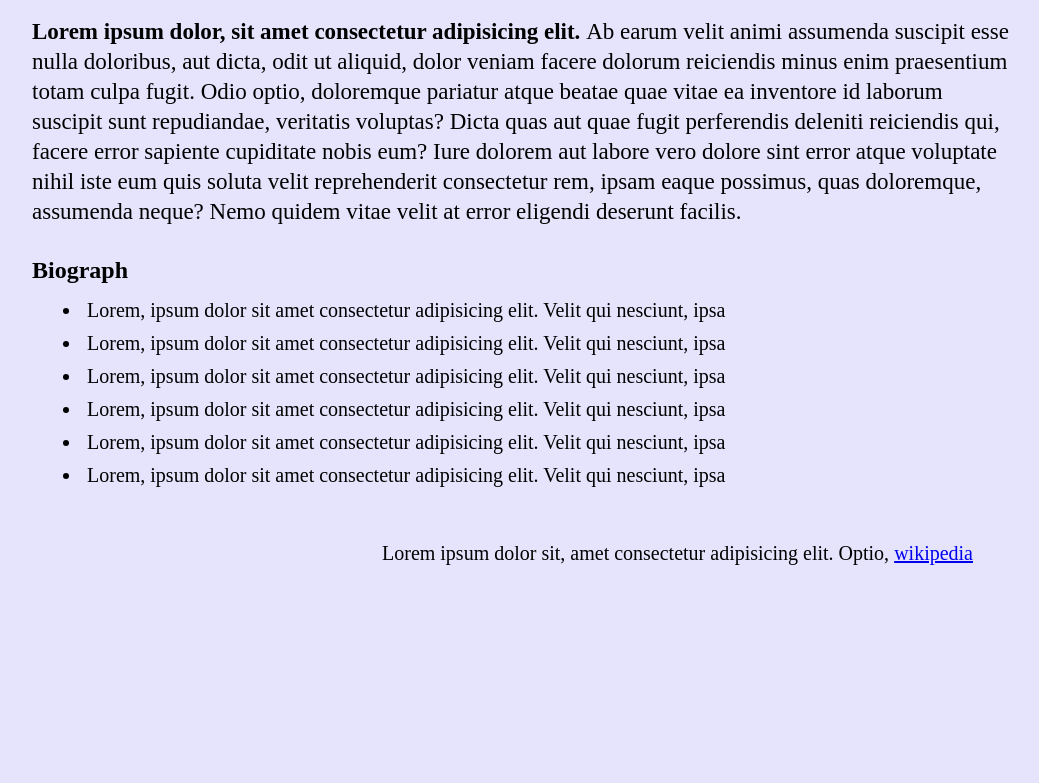
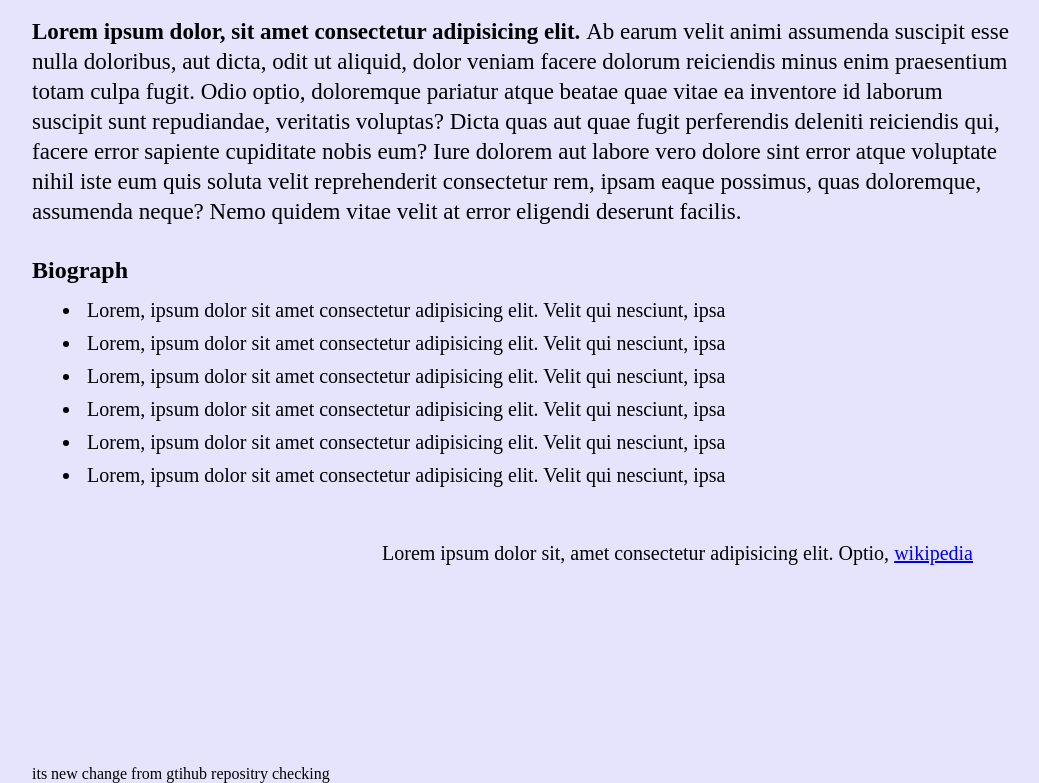
Before and after one commit to DILJAN786/office-assignment, a plain HTML site: page index.html in a window 1280 px wide. Shown: the part 488-1271 px from the top of the page, without its empty margins (218-1257 px from the left). Drawn offline with Linux system fonts and the light colour scheme.

Commit message:
this is my second commit

```diff
--- a/index.html
+++ b/index.html
@@ -143,6 +143,7 @@
      <div class="lastline">
         <p>Lorem ipsum dolor sit, amet consectetur adipisicing elit. Optio, <a href="https://wikipedia.com">wikipedia</a></p>
      </div>
+     <p>its new change from gtihub repositry checking</p>
     </div>
 </body>
 </html>
```
